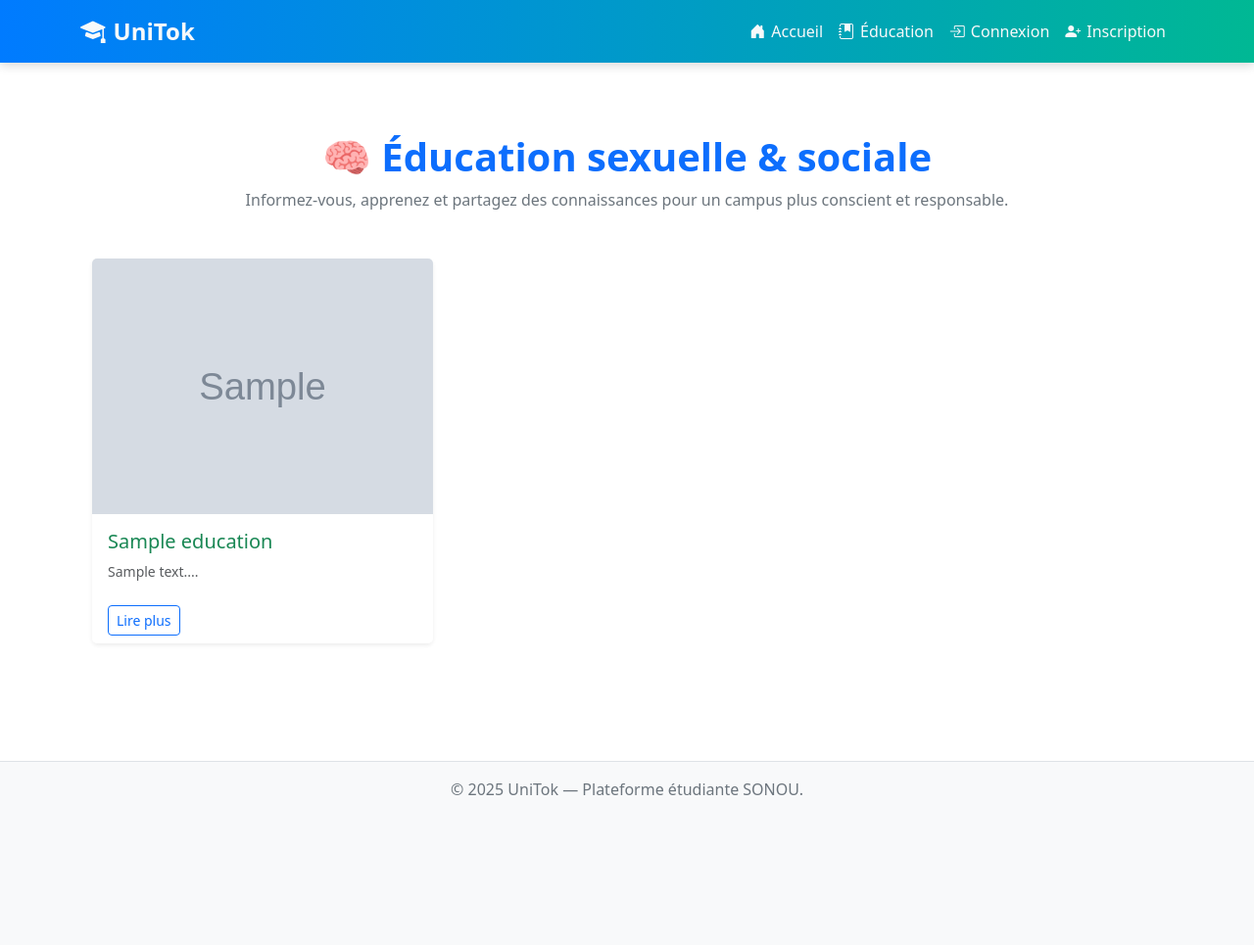
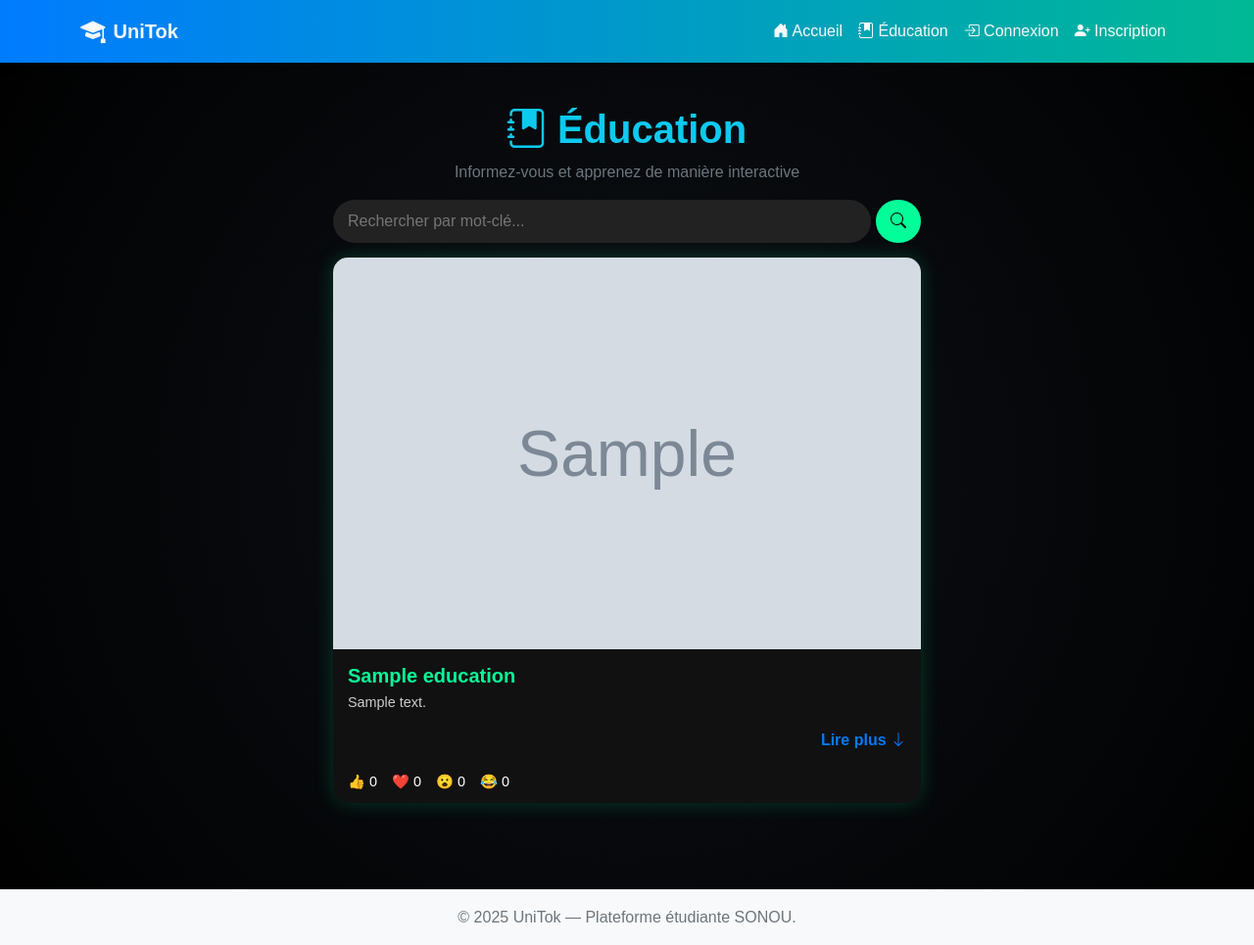
Before and after one commit to Sylvia952/SkillshareSC, a PHP site: page /skillsharesc/education.php in a window 1280 px wide. Shown: the whole page at 98% size. Before the commit the page ends 812 px from the top, so only its background shows below. Run offline with PHP 8.4, Linux system fonts and the light colour scheme; tables that the repository leaves empty or names only in its code hold one stand-in row (values such as "Sample post"); grey boxes marked "Sample" are stand-in pictures.

Commit message:
education

```diff
--- a/education.php
+++ b/education.php
@@ -2,49 +2,129 @@
 include 'config.php';
 include 'includes/header.php';
 
-// Récupération des articles depuis la base de données
-$stmt = $pdo->query("SELECT * FROM education ORDER BY date_publication DESC");
+$search = trim($_GET['search'] ?? '');
+
+// Requête selon recherche ou pas
+if ($search) {
+    $stmt = $pdo->prepare("SELECT * FROM education WHERE titre LIKE :kw OR contenu LIKE :kw ORDER BY date_publication DESC");
+    $stmt->execute(['kw' => "%$search%"]);
+} else {
+    $stmt = $pdo->query("SELECT * FROM education ORDER BY date_publication DESC");
+}
 $articles = $stmt->fetchAll(PDO::FETCH_ASSOC);
 ?>
 
 <!DOCTYPE html>
-<html lang="en">
+<html lang="fr">
 <head>
-  <meta charset="UTF-8">
-  <meta name="viewport" content="width=device-width, initial-scale=1.0">
-  <title>Education</title>
+<meta charset="UTF-8">
+<meta name="viewport" content="width=device-width, initial-scale=1.0">
+<title>Éducation - UniTok</title>
+<link href="https://cdn.jsdelivr.net/npm/bootstrap@5.3.3/dist/css/bootstrap.min.css" rel="stylesheet">
+<link href="https://cdn.jsdelivr.net/npm/bootstrap-icons@1.11.3/font/bootstrap-icons.css" rel="stylesheet">
+<style>
+/* --- Isolation des styles pour le feed --- */
+.ut-feed-body {
+    background: radial-gradient(circle,#0d1117,#000);
+    color:#fff;
+    font-family:Poppins,Arial,sans-serif;
+    margin:0;
+    padding:0;
+    overflow-x:hidden;
+}
+.ut-feed-container { max-width:600px; margin:auto; padding:20px 0; }
+.ut-feed-search { margin-bottom:15px; }
+.ut-feed-search input {
+    background:#222; color:#fff; border:none; border-radius:50px;
+    padding:10px 15px; width:calc(100% - 50px);
+}
+.ut-feed-search button {
+    background:#00ff99; border:none; color:#000; border-radius:50px;
+    padding:10px 15px; margin-left:5px;
+}
+.ut-feed-article {
+    background:#111; border-radius:15px; overflow:hidden; margin-bottom:20px;
+    box-shadow:0 0 20px rgba(0,255,153,0.2); transition:transform 0.3s;
+    padding-bottom:10px;
+}
+.ut-feed-article:hover { transform:translateY(-5px); }
+.ut-feed-article img {
+    width:100%; max-height:400px; object-fit:cover;
+    display:block;
+}
+.ut-feed-article-content { padding:15px; }
+.ut-feed-article-content h5 { font-weight:bold; color:#00ff99; margin-bottom:5px; }
+.ut-feed-article-content p { color:#ccc; font-size:0.9rem; margin:0; }
+.ut-feed-readmore {
+    display:block; text-align:right; color:#007bff; font-weight:bold;
+    padding:0 15px 10px; text-decoration:none; cursor:pointer;
+}
+.ut-feed-readmore:hover { text-decoration:underline; }
+.ut-feed-reactions { display:flex; gap:15px; padding:0 15px; margin-top:10px; font-size:0.9rem; }
+.ut-feed-reactions span { cursor:pointer; transition:0.2s; }
+.ut-feed-reactions span:hover { transform:scale(1.2); }
+</style>
 </head>
-<body>
-  <div class="container py-5">
-  <div class="text-center mb-5">
-    <h1 class="fw-bold text-primary">🧠 Éducation sexuelle & sociale</h1>
-    <p class="text-secondary">Informez-vous, apprenez et partagez des connaissances pour un campus plus conscient et responsable.</p>
-  </div>
+<body class="ut-feed-body">
 
-  <div class="row">
-    <?php if (count($articles) > 0): ?>
-      <?php foreach ($articles as $article): ?>
-        <div class="col-md-4 mb-4">
-          <div class="card border-0 shadow-sm h-100">
-            <img src="<?= !empty($article['image']) ? $article['image'] : 'assets/img/education-default.jpg' ?>"
-                 class="card-img-top" alt="Image de l'article">
-            <div class="card-body">
-              <h5 class="card-title text-success"><?= htmlspecialchars($article['titre']) ?></h5>
-              <p class="card-text text-muted small"><?= substr(htmlspecialchars($article['contenu']), 0, 120) ?>...</p>
+<div class="ut-feed-container">
+    <div class="text-center mb-3">
+        <h1 class="fw-bold text-info"><i class="bi bi-journal-bookmark-fill"></i> Éducation</h1>
+        <p class="text-secondary">Informez-vous et apprenez de manière interactive</p>
+    </div>
+
+    <!-- Barre de recherche -->
+    <form class="ut-feed-search d-flex" method="GET">
+        <input type="text" name="search" placeholder="Rechercher par mot-clé..." value="<?= htmlspecialchars($search) ?>">
+        <button type="submit"><i class="bi bi-search"></i></button>
+    </form>
+
+    <!-- Feed vertical -->
+    <?php if(count($articles) > 0): ?>
+        <?php foreach($articles as $article): ?>
+        <div class="ut-feed-article" data-article-id="<?= $article['id'] ?>">
+            <img src="<?= !empty($article['image']) ? $article['image'] : 'assets/img/education-default.jpg' ?>" alt="Image article">
+            <div class="ut-feed-article-content">
+                <h5><?= htmlspecialchars($article['titre']) ?></h5>
+                <p class="ut-article-preview"><?= nl2br(substr(htmlspecialchars($article['contenu']), 0, 200)) ?><?= strlen($article['contenu']) > 200 ? "..." : "" ?></p>
+                <p class="ut-article-full" style="display:none;"><?= nl2br(htmlspecialchars($article['contenu'])) ?></p>
             </div>
-            <div class="card-footer bg-white border-0">
-              <a href="education-detail.php?id=<?= $article['id'] ?>" class="btn btn-outline-primary btn-sm">Lire plus</a>
+            <span class="ut-feed-readmore">Lire plus <i class="bi bi-arrow-down"></i></span>
+
+            <!-- Reactions statiques -->
+            <div class="ut-feed-reactions">
+                <span>👍 0</span>
+                <span>❤️ 0</span>
+                <span>😮 0</span>
+                <span>😂 0</span>
             </div>
-          </div>
         </div>
-      <?php endforeach; ?>
+        <?php endforeach; ?>
     <?php else: ?>
-      <div class="alert alert-info text-center">Aucun article disponible pour le moment.</div>
+        <div class="alert alert-info text-center">Aucun article trouvé pour cette recherche 😴</div>
     <?php endif; ?>
-  </div>
 </div>
 
+<script>
+// Toggle contenu complet
+document.querySelectorAll('.ut-feed-readmore').forEach(btn => {
+    btn.addEventListener('click', function(){
+        const article = this.closest('.ut-feed-article');
+        const preview = article.querySelector('.ut-article-preview');
+        const full = article.querySelector('.ut-article-full');
+        if(preview.style.display !== 'none'){
+            preview.style.display = 'none';
+            full.style.display = 'block';
+            this.innerHTML = 'Réduire <i class="bi bi-arrow-up"></i>';
+        } else {
+            preview.style.display = 'block';
+            full.style.display = 'none';
+            this.innerHTML = 'Lire plus <i class="bi bi-arrow-down"></i>';
+        }
+    });
+});
+</script>
+
 <?php include 'includes/footer.php'; ?>
-
 </body>
 </html>
```
Also changed, not shown: education_action.php (added, +124 -0 lines).
